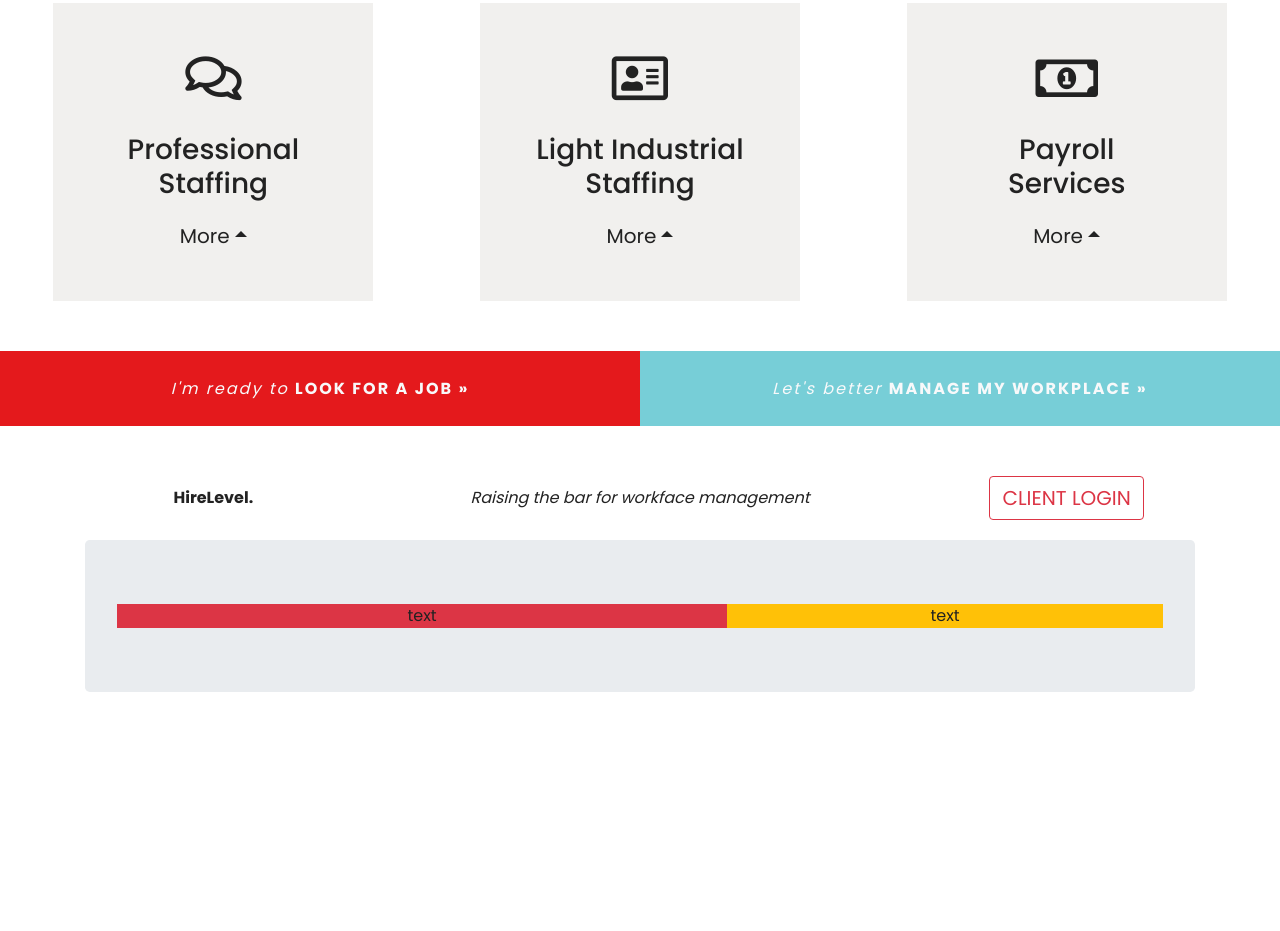
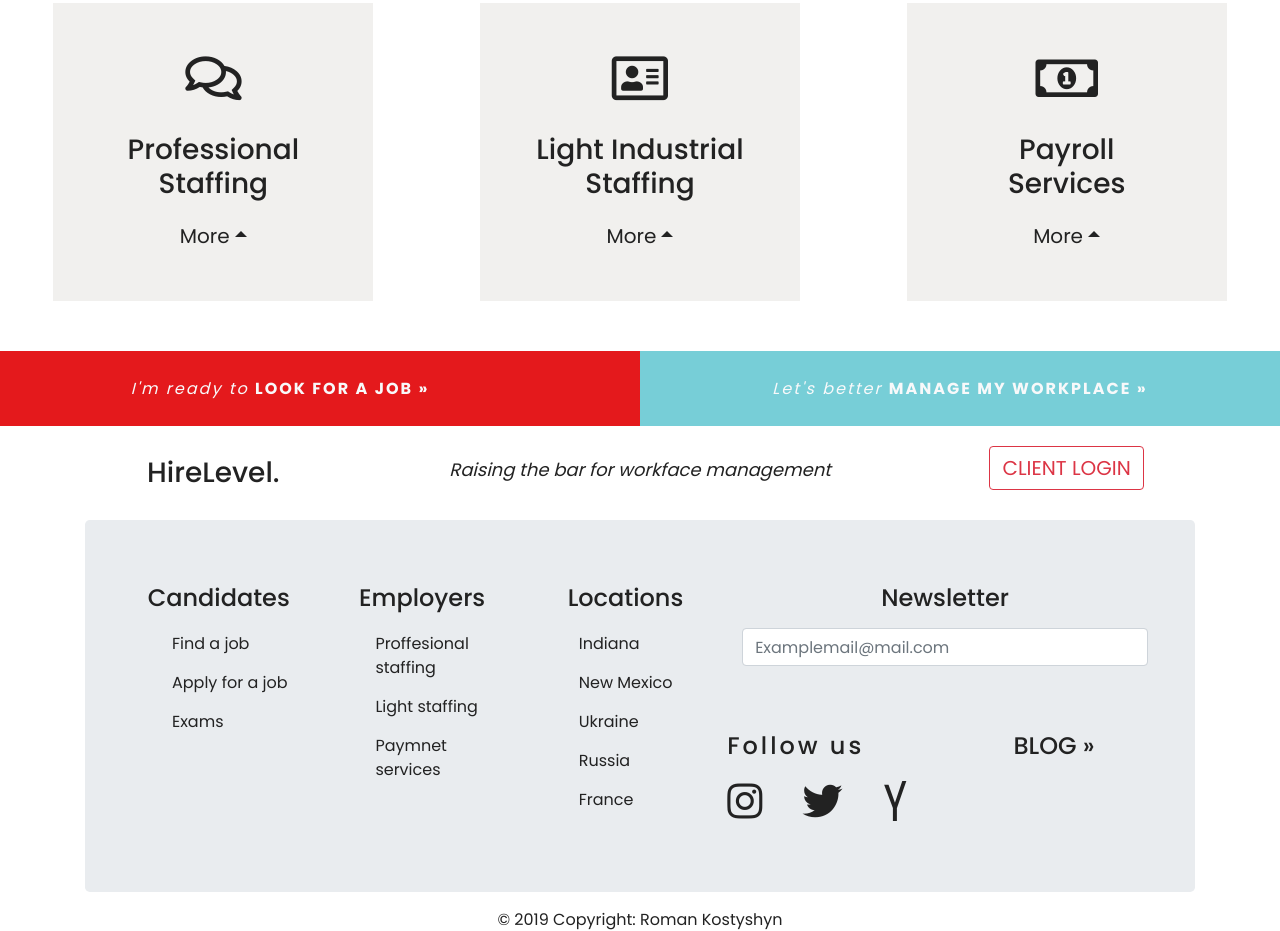
Before and after one commit to brace99/Bootstrap-Site, a plain HTML site: page index.html in a window 1280 px wide. Shown: the part 1869-2800 px from the top of the page. Before the commit the page ends 2561 px from the top, so only its background shows below. Drawn offline with nearby package versions, Linux system fonts and the light colour scheme.

Commit message:
third commit

```diff
--- a/css/header.css
+++ b/css/header.css
@@ -10,6 +10,15 @@
 
 a {
 color: #222 ;
+}
+
+ul {
+list-style-type: none;
+text-align: left;
+}
+
+li {
+margin-bottom: 15px;
 }
 
 .row {
@@ -167,12 +176,11 @@
 .doubleblocks {
 letter-spacing: 2px;
 line-height: 75px;
-margin-bottom: 50px;
 }
 
 .redblock {
 background-color: #E4191C;
-
+padding-right: 80px;
 }
 
 .blueblock {
@@ -186,17 +194,42 @@
 
 /* Клиент логин */
 
-.client b {
-margin-top: 10px;
-display:block;
+.holo {
+margin-top: 30px;
 }
 
-.client i {
-margin-top: 10px;
-display:block;
+.workbar {
+margin-top: 30px;
+font-style: italic;
+height: 50px;
 }
 
 .client button {
+margin-bottom: 30px;
+margin-top: 20px;
+}
+
+/* Footer */
+
+.boxlist h4 {
 margin-bottom: 20px;
-margin-top: 0px;
 }
+
+.follow {
+margin-top: 50px;
+text-align: left;
+letter-spacing: 3px;
+}
+
+.blog {
+margin-top: 50px;
+}
+
+.follow h4 {
+margin-bottom: 20px;
+}
+
+.follow i {
+font-size: 40px;
+padding-right:30px;
+}
--- a/index.html
+++ b/index.html
@@ -10,6 +10,7 @@
 	<link rel="stylesheet" href="css/header.css">
 </head>
 <body>
+
 
 <!-- Панель навигации -->
 <nav class="navbar navbar-expand-md navbar-light bg-white sticky-top">
@@ -44,6 +45,7 @@
 		</div>
 </nav>
 
+
 <!-- Основной блок -->
 <div class="container-fluid">
 			<div class="row">
@@ -68,6 +70,7 @@
 			</div>
 </div>
 
+
 <!-- Про нас блок -->
 <div class="container-fluid">
 	<div class="row ">
@@ -89,6 +92,7 @@
 	</div>
 </div>
 
+
 <!-- Предложение -->
 <div class="container">
 	<div class="row">
@@ -102,6 +106,7 @@
 		</div>
 	</div>
 </div>
+
 
 <!-- Сервисы -->
 <div class="container-fluid">
@@ -155,8 +160,8 @@
 	</div>
 </div>
 
+
 <!-- Двухцветный блок -->
-
 <div class="container-fluid">
 	<div class="row">
 		<div class="col-6">
@@ -176,15 +181,20 @@
 	</div>
 </div>
 
+
 <!-- Клиент логин -->
 <div class="container-fluid">
 	<div class="client">
 		<div class="row">
 			<div class="col-sm-12 col-xl-4">
-					<b>HireLevel.</b>
+				<div class="holo">
+					<h3>HireLevel.</h3>
+				</div>
 			</div>
 			<div class="col-sm-12 col-xl-4">
-				<i>Raising the bar for workface management</i>
+				<div class="workbar">
+				<p>Raising the bar for workface management</p>
+				</div>
 			</div>
 			<div class="col-sm-12 col-xl-4">
 				<button class="btn btn-outline-danger" type="submit">CLIENT LOGIN</button>
@@ -193,15 +203,85 @@
 	</div>
 </div>
 
-<!-- Футер -->
+
+<!-- Footer -->
+<footer>
 	<div class="container">
 		<div class="row jumbotron">
-		<div class="col-sm-9 col-xl-7 bg-danger">text
+			<div class="col-sm-9 col-xl-7">
+				<div class="row">
+					<div class="col-sm-12 col-xl-4">
+						<div class="boxlist">
+							<h4>Candidates</h4>
+							<ul>
+								<li><a href="#">Find a job</a></li>
+								<li><a href="#">Apply for a job</a></li>
+								<li><a href="#">Exams</a></li>
+							</ul>
 						</div>
-		<div class="col-sm-3 col-xl-5 bg-warning">text
+					</div>
+					<div class="col-sm-12 col-xl-4">
+						<div class="boxlist">
+							<h4>Employers</h4>
+							<ul>
+								<li><a href="#">Proffesional staffing</a></li>
+								<li><a href="#">Light staffing</a></li>
+								<li><a href="#">Paymnet services</a></li>
+							</ul>
+						</div>
+					</div>
+					<div class="col-sm-12 col-xl-4">
+						<div class="boxlist">
+							<h4>Locations</h4>
+							<ul>
+								<li><a href="#">Indiana</a></li>
+								<li><a href="#">New Mexico</a></li>
+								<li><a href="#">Ukraine</a></li>
+								<li><a href="#">Russia</a></li>
+								<li><a href="#">France</a></li>
+							</ul>
 						</div>
 					</div>
 				</div>
+			</div>
+			<div class="col-sm-3 col-xl-5">
+					<div class="form-group">
+						<label for="exampleInputEmail1">
+							<h4>Newsletter</h4>
+						</label>
+						<input type="email" class="form-control" id="exampleInputEmail1" aria-describedby="emailHelp" placeholder="Examplemail@mail.com">
+	            	</div>
+	            	<div class="row">
+						<div class="col-xs-12 col-xl-6 follow">
+							<h4>Follow us</h4>
+							<a href="#"><i class="fab fa-instagram"></i></a>
+							<a href="#"><i class="fab fa-twitter"></i></a>
+							<a href="#"><i class="fab fa-yandex-international"></i></a>
+						</div>
+						<div class="col-xs-12 col-xl-6">
+							<div class="blog">
+								<a href="#"><h4>BLOG &raquo;</h4></a>
+							</div>
+						</div>
+					</div>
+			</div>
+		</div>
+		<div class="copyright">
+			<div class="py-3 text-center">© 2019 Copyright:
+      		<a href="#"> Roman Kostyshyn</a>
+      		</div>
+      	</div>
+	</div>
+</footer>
+
+
+
+
+
+
+
+
+
 
 
 
@@ -211,9 +291,5 @@
 <script src="https://cdnjs.cloudflare.com/ajax/libs/popper.js/1.14.3/umd/popper.min.js" integrity="sha384-ZMP7rVo3mIykV+2+9J3UJ46jBk0WLaUAdn689aCwoqbBJiSnjAK/l8WvCWPIPm49" crossorigin="anonymous"></script>
 <script src="https://stackpath.bootstrapcdn.com/bootstrap/4.1.3/js/bootstrap.min.js" integrity="sha384-ChfqqxuZUCnJSK3+MXmPNIyE6ZbWh2IMqE241rYiqJxyMiZ6OW/JmZQ5stwEULTy" crossorigin="anonymous"></script>
 
-
-
-
-
 </body>
 </html>
```
Lines whose indentation alone changed are shown as unchanged.
